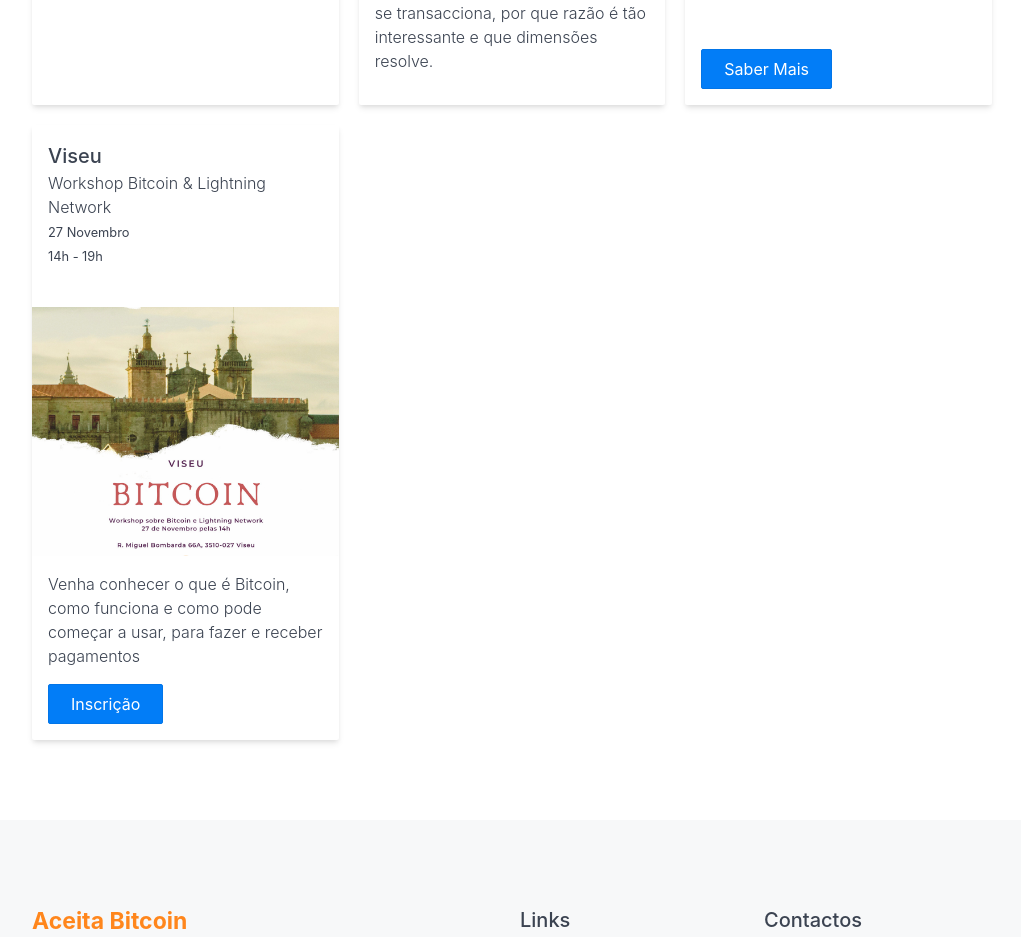
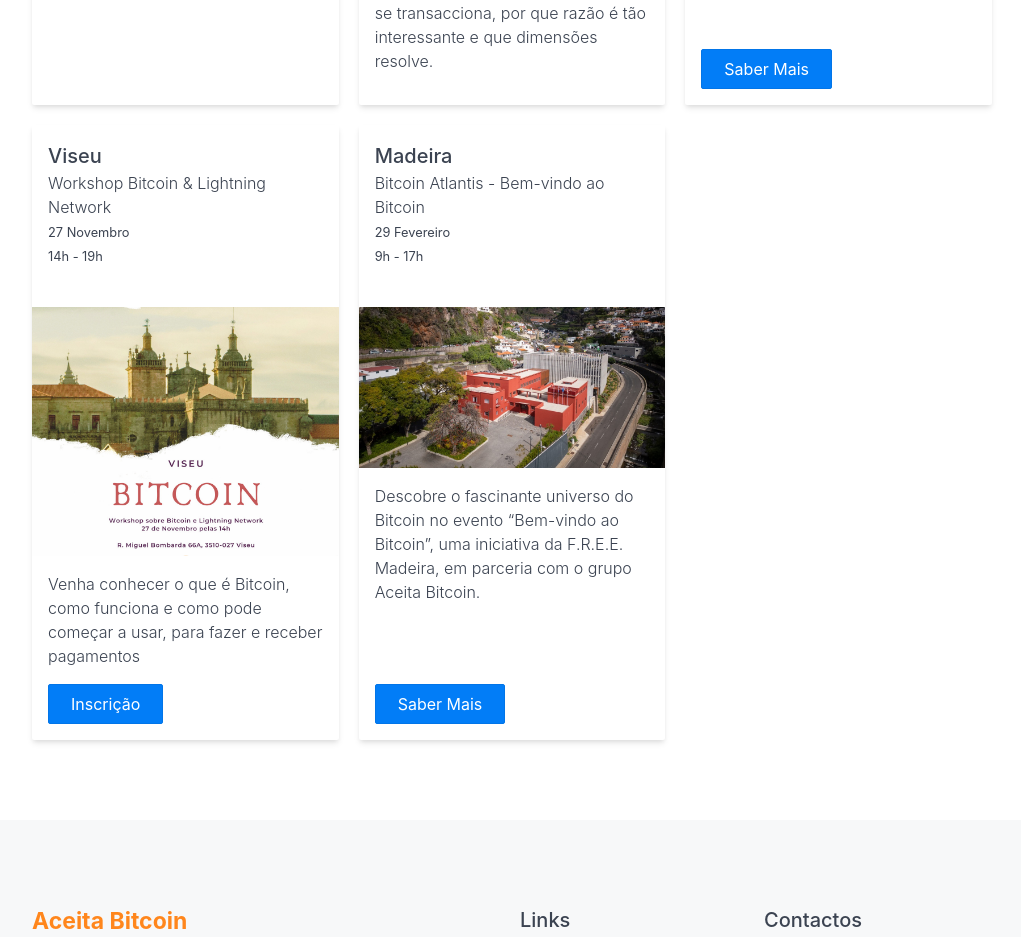
Before and after one commit to talvasconcelos/aceita, a Svelte app: page /eventos in a window 1280 px wide. Shown: the part 826-1763 px from the top of the page, without its empty margins (128-1149 px from the left). Built offline with nearby package versions, Linux system fonts and the light colour scheme.

Commit message:
add Event done in Madeira

```diff
--- a/src/pages/Events.svelte
+++ b/src/pages/Events.svelte
@@ -1,5 +1,5 @@
 <script>
-  import EventCard from '../components/EventCard.svelte';
+  import EventCard from "../components/EventCard.svelte";
 </script>
 
 <section class="container grid-lg">
@@ -52,6 +52,16 @@
       description="Venha conhecer o que é Bitcoin, como funciona e como pode começar a usar, para fazer e receber pagamentos"
       signinUrl="https://docs.google.com/forms/d/12OEC3sFbmnPR6XwABOPJUQvVTMrfrXKv4i8U_e-qamI"
     />
+    <EventCard
+      title="Madeira"
+      subtitle="Bitcoin Atlantis - Bem-vindo ao Bitcoin"
+      date="29 Fevereiro"
+      time="9h - 17h"
+      img="../../events/CCIF.jpg"
+      description="Descobre o fascinante universo do Bitcoin no evento “Bem-vindo ao Bitcoin”, uma iniciativa da F.R.E.E. Madeira, em parceria com o grupo Aceita Bitcoin."
+      signinUrl="https://bitcoinatlantis.com/bem-vindo-ao-bitcoin"
+      btnText="Saber Mais"
+    />
   </div>
 </section>
 
```
Also changed, not shown: public/events/CCIF.jpg (added). Lines whose indentation alone changed are shown as unchanged.
